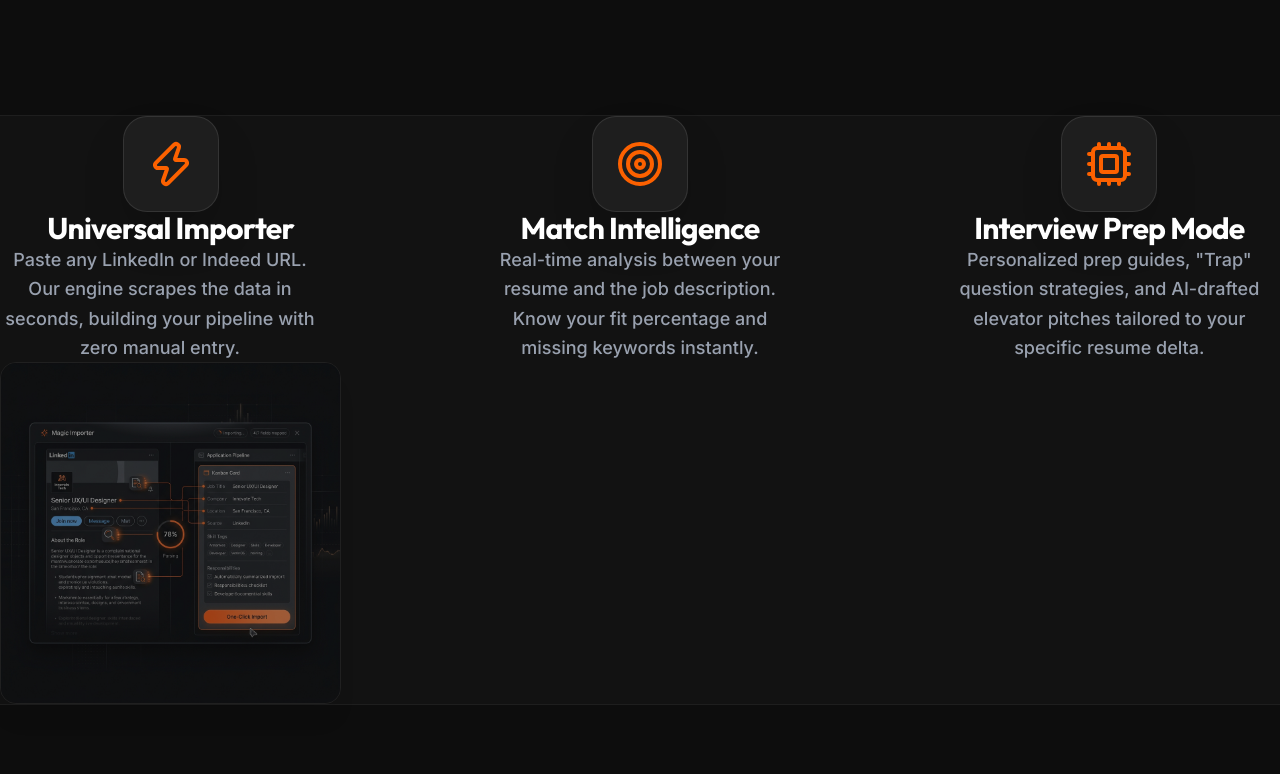
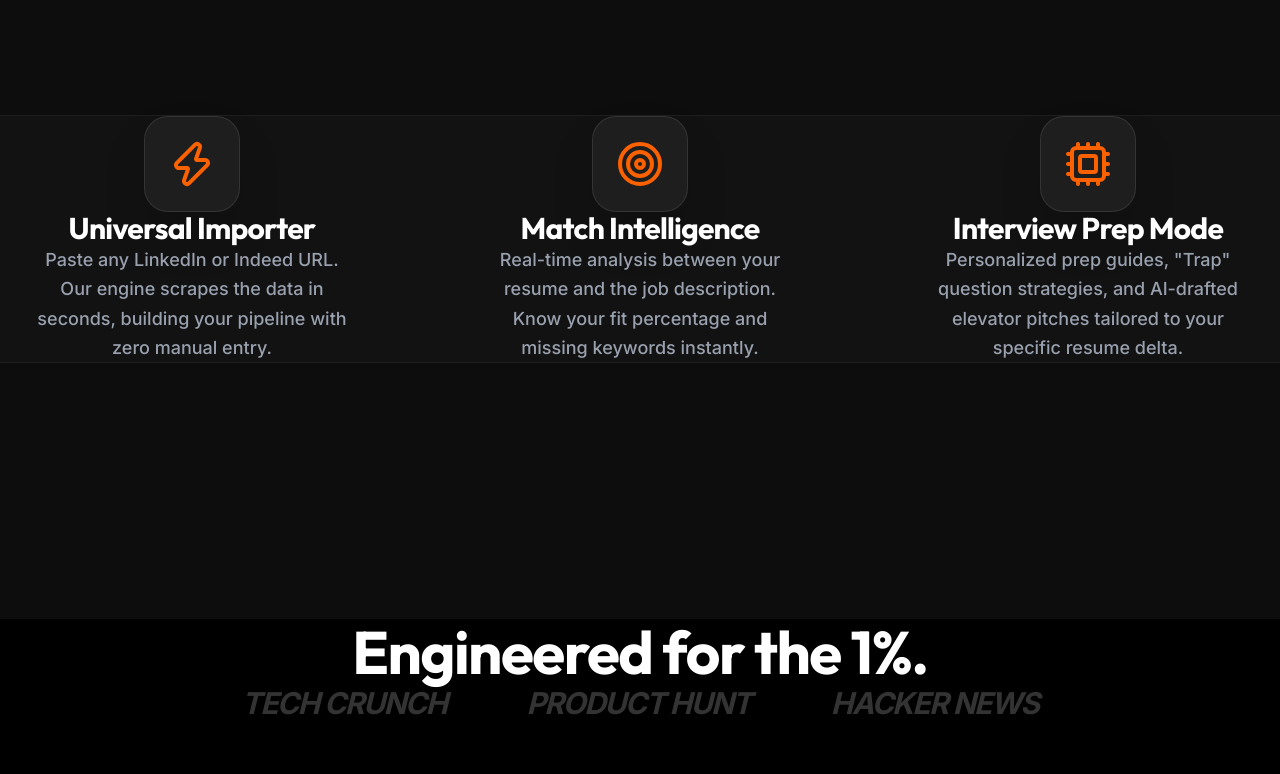
Before and after one commit to ravishankarste/job-search-app, a React (Vite) app: page / in a window 1280 px wide. Shown: the part 2000-2774 px from the top of the page. Built offline with nearby package versions, Linux system fonts and the light colour scheme; no server answers.

Commit message:
style: restore premium glassmorphism aesthetic and remove clutter

```diff
--- a/src/pages/landing/LandingPage.tsx
+++ b/src/pages/landing/LandingPage.tsx
@@ -139,13 +139,6 @@ export const LandingPage: React.FC = () => {
               <p className="text-gray-400 leading-relaxed font-medium max-w-[320px] mx-auto text-center text-lg">
                 Paste any LinkedIn or Indeed URL. Our engine scrapes the data in seconds, building your pipeline with zero manual entry.
               </p>
-              <div className="pt-6">
-                <img
-                  src="./magic_importer_demo.png"
-                  alt="Magic Importer Demo"
-                  className="rounded-2xl border border-white/10 shadow-xl opacity-60 group-hover:opacity-100 transition-opacity duration-500"
-                />
-              </div>
             </div>
           </div>
 
```
Also changed, not shown: public/magic_importer_demo.png (deleted), public/match_intelligence_demo.png.
